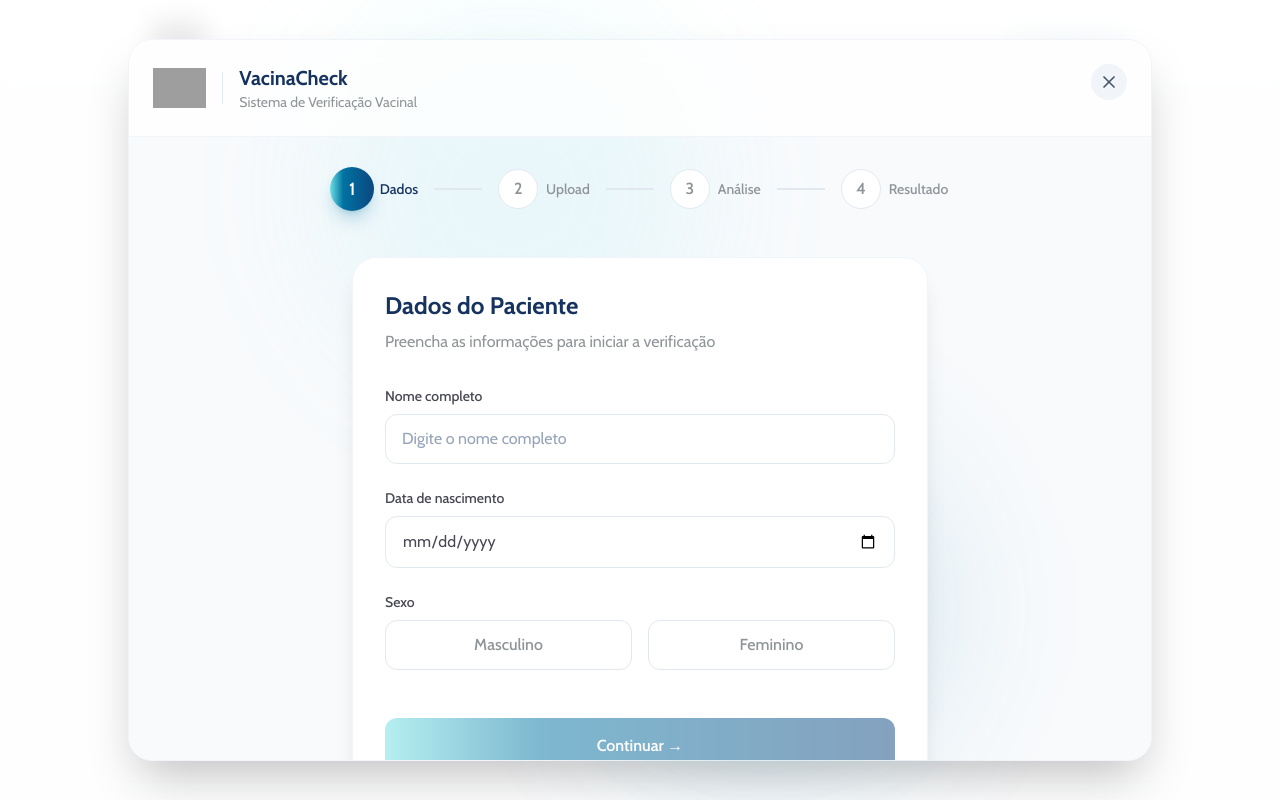
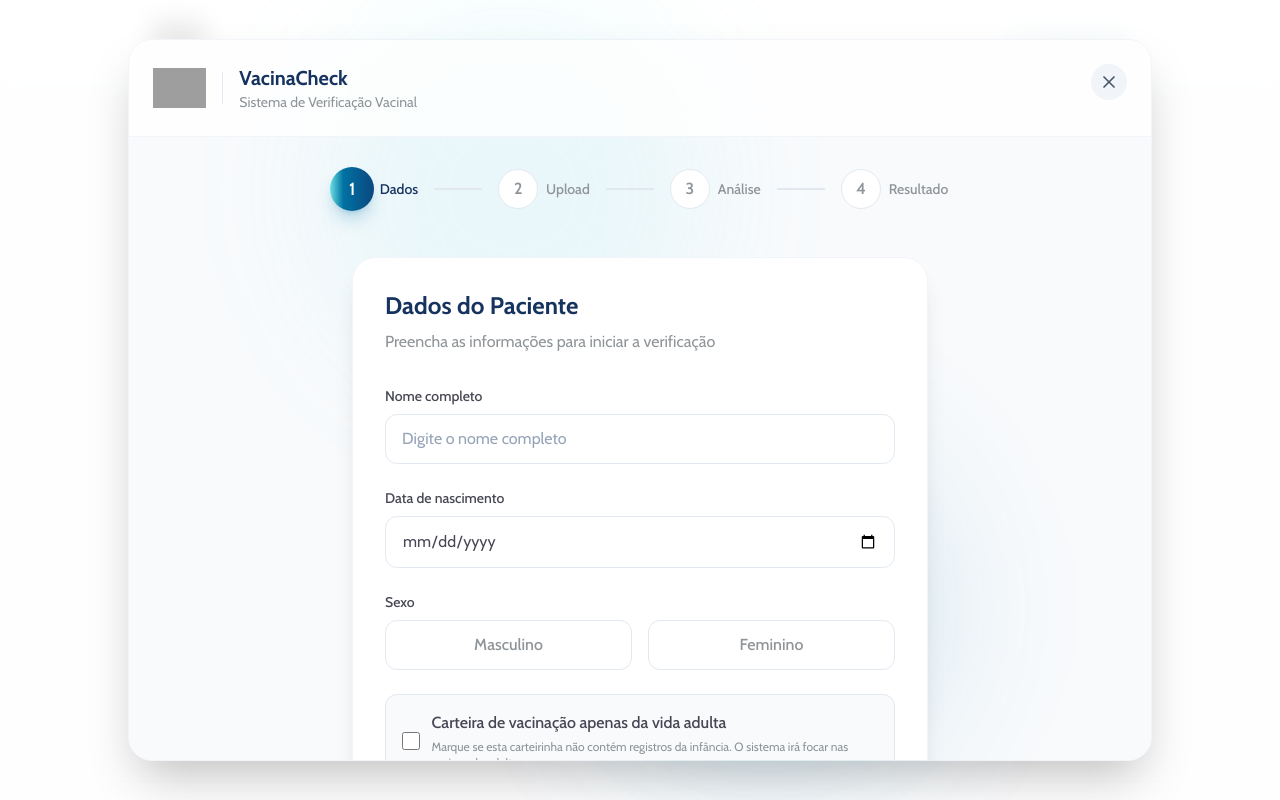
Before and after one commit to lucasdcanova/vacina-check, a Next.js app: page / in a window 1280 px wide. Both pictures are taken after a click on the button "Verificar Carteirinha". Built offline with nearby package versions, Linux system fonts and the light colour scheme; grey boxes are pictures that could not be loaded.

Commit message:
feat: add adult-only vaccination card option

```diff
--- a/app/api/analyze-vaccine/route.js
+++ b/app/api/analyze-vaccine/route.js
@@ -69,6 +69,9 @@ export async function POST(req) {
       - Sexo: ${patientInfo?.situacao || 'Padrão'}
       - Gestante: ${patientInfo?.gestante ? 'SIM' : 'NÃO'}
       - Semanas de Gestação: ${patientInfo?.semanasGestacao || 'N/A'}
+      - Carteira de Adulto (apenas registros da vida adulta): ${patientInfo?.carteiraAdulta ? 'SIM' : 'NÃO'}
+
+      IMPORTANTE: Se 'Carteira de Adulto' for SIM, considere que o paciente NÃO tem registros da infância nesta carteirinha. NÃO liste vacinas infantis (BCG, Penta, Polio, Rotavírus, etc) como "vacinasFaltantes", pois assume-se que foram tomadas ou não constam neste documento. Foque EXCLUSIVAMENTE nas vacinas do calendário adulto/idoso/gestante e reforços necessários (ex: dT, Hepatite B, Febre Amarela, Influenza, Covid-19).
 
       IMPORTANTE: Se a paciente for GESTANTE, verifique rigorosamente as vacinas indicadas para a semana gestacional atual dela (ex: dTpa a partir da 20ª semana, Influenza em qualquer fase, etc). Indique claramente nas "proximasDoses" as vacinas que ela precisa tomar AGORA ou em breve devido à gravidez.
 
--- a/components/VacinaCheck.jsx
+++ b/components/VacinaCheck.jsx
@@ -162,7 +162,8 @@ export default function VacinaCheck() {
     dataNascimento: '',
     sexo: '',
     gestante: false,
-    semanasGestacao: ''
+    semanasGestacao: '',
+    carteiraAdulta: false
   });
   const [imagemCarteira, setImagemCarteira] = useState(null);
   const [vacinasReconhecidas, setVacinasReconhecidas] = useState([]);
@@ -201,7 +202,8 @@ export default function VacinaCheck() {
             idade: calcularIdadeEmMeses(dadosPaciente.dataNascimento) + ' meses',
             situacao: dadosPaciente.sexo,
             gestante: dadosPaciente.gestante,
-            semanasGestacao: dadosPaciente.semanasGestacao
+            semanasGestacao: dadosPaciente.semanasGestacao,
+            carteiraAdulta: dadosPaciente.carteiraAdulta
           }
         })
       });
@@ -628,6 +630,22 @@ export default function VacinaCheck() {
                       )}
                     </div>
                   )}
+                </div>
+
+
+                <div className="bg-slate-50 p-4 rounded-xl border border-slate-200">
+                  <label className="flex items-center gap-3 cursor-pointer">
+                    <input
+                      type="checkbox"
+                      checked={dadosPaciente.carteiraAdulta}
+                      onChange={(e) => setDadosPaciente({ ...dadosPaciente, carteiraAdulta: e.target.checked })}
+                      className="w-5 h-5 rounded border-slate-300 text-brand-blue focus:ring-brand-blue"
+                    />
+                    <div>
+                      <span className="block text-brand-dark-gray font-medium">Carteira de vacinação apenas da vida adulta</span>
+                      <span className="block text-xs text-brand-medium-gray mt-1">Marque se esta carteirinha não contém registros da infância. O sistema irá focar nas vacinas de adulto.</span>
+                    </div>
+                  </label>
                 </div>
               </div>
 
```
